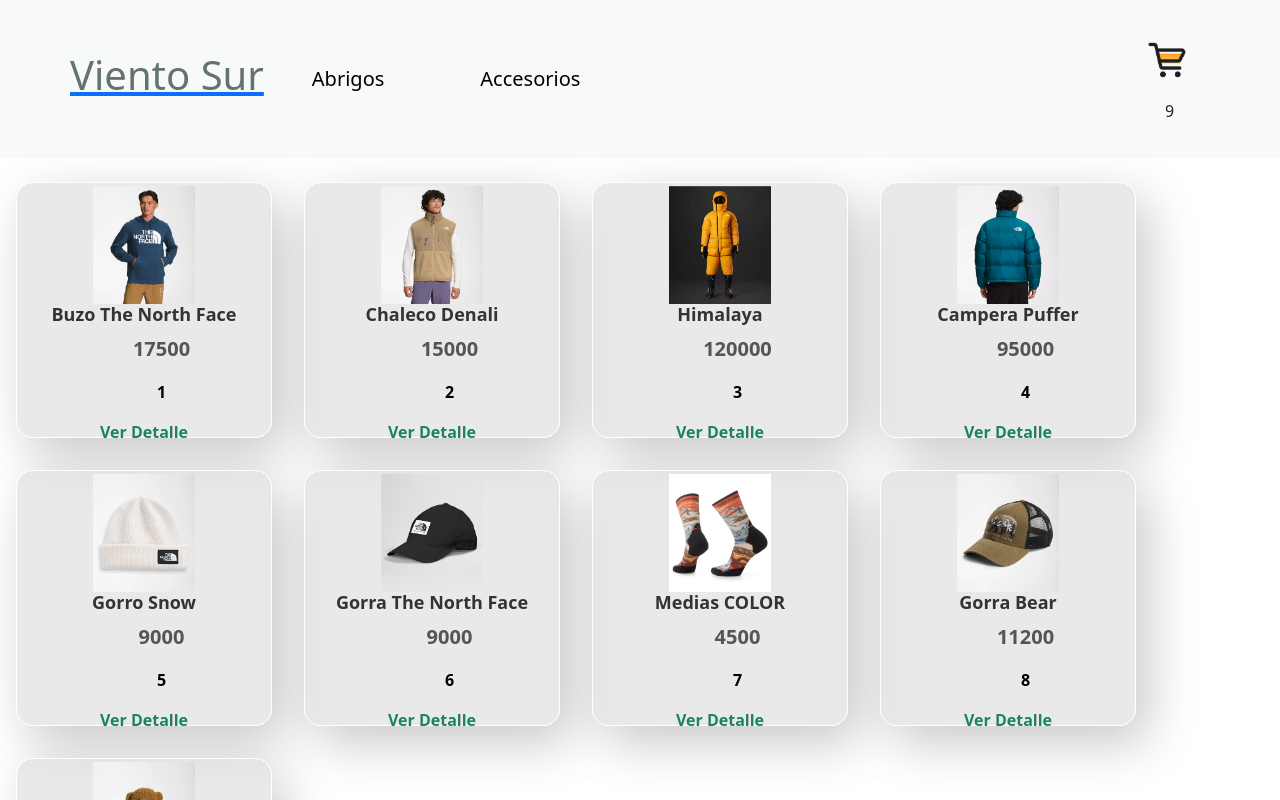
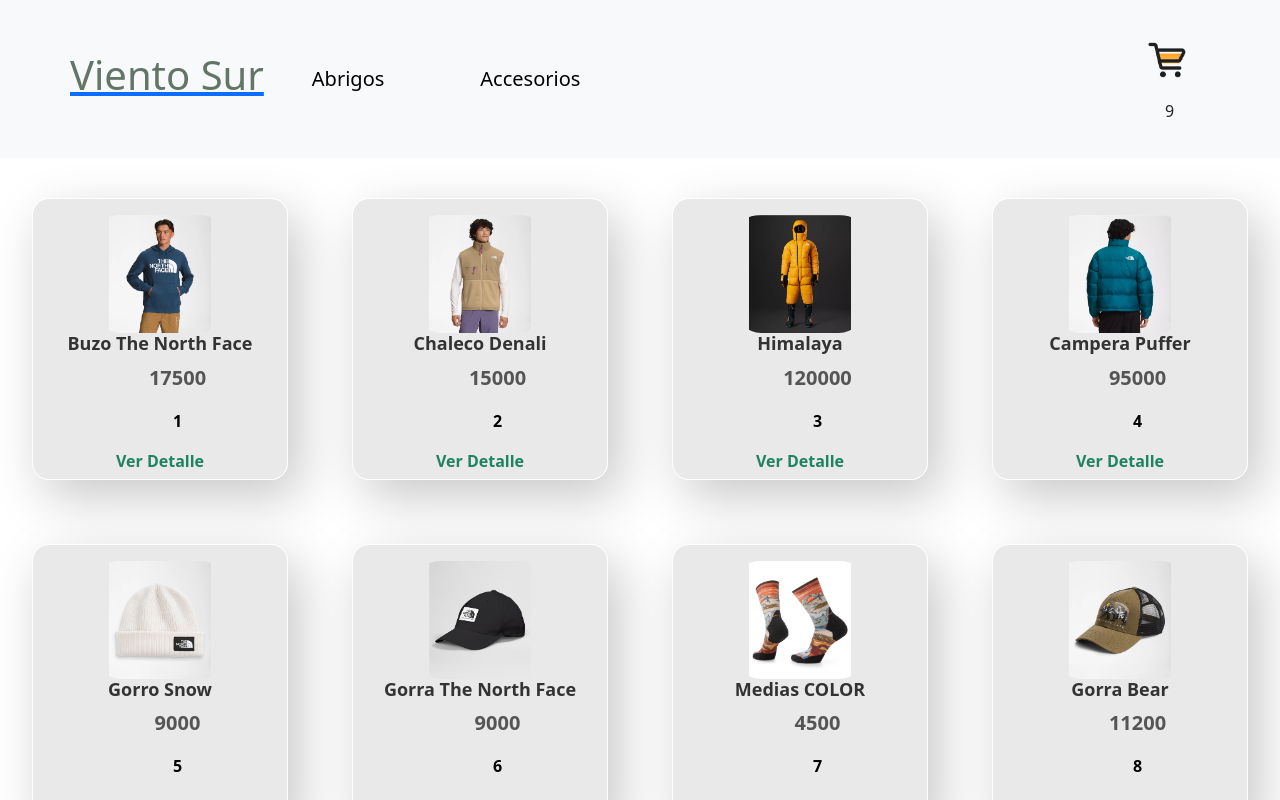
Before and after one commit to ManuelGarbosa/Proyecto-Garbossa, a React (Create React App) app: page / in a window 1280 px wide. Shown: the top 800 px of the page. Built offline with nearby package versions, Linux system fonts and the light colour scheme.

Commit message:
modifique las cards en css

```diff
--- a/src/Components/Items/Item.css
+++ b/src/Components/Items/Item.css
@@ -1,11 +1,12 @@
 .cardProducto {
-   margin-top: 10px ;
-    margin: 1rem;
+    margin-top: 10px ;
+    margin: 2rem;
     display: flex;
     flex-direction: column;
+    align-items: center;
     box-sizing: border-box;
     width: 20vw;
-    height: 20vw;
+    height: 22vw;
     background: rgba(217, 217, 217, 0.58);
     border: 1px solid white;
     box-shadow: 12px 17px 51px rgba(0, 0, 0, 0.22);
@@ -14,7 +15,6 @@
     text-align: center;
     cursor: pointer;
     transition: all 0.5s;
-    display: flex;
     align-items: center;
     justify-content: center;
     user-select: none;
@@ -37,6 +37,7 @@
     font-size: 20px;
     color: #555;
     font-weight: bold;
+    text-align: center;
 }
 
 
@@ -45,6 +46,7 @@
     width: 10vw;
     height: 10vw;
     object-fit: contain;
+    border-radius: 25px;
 }
 
 .btnProducto {
```
